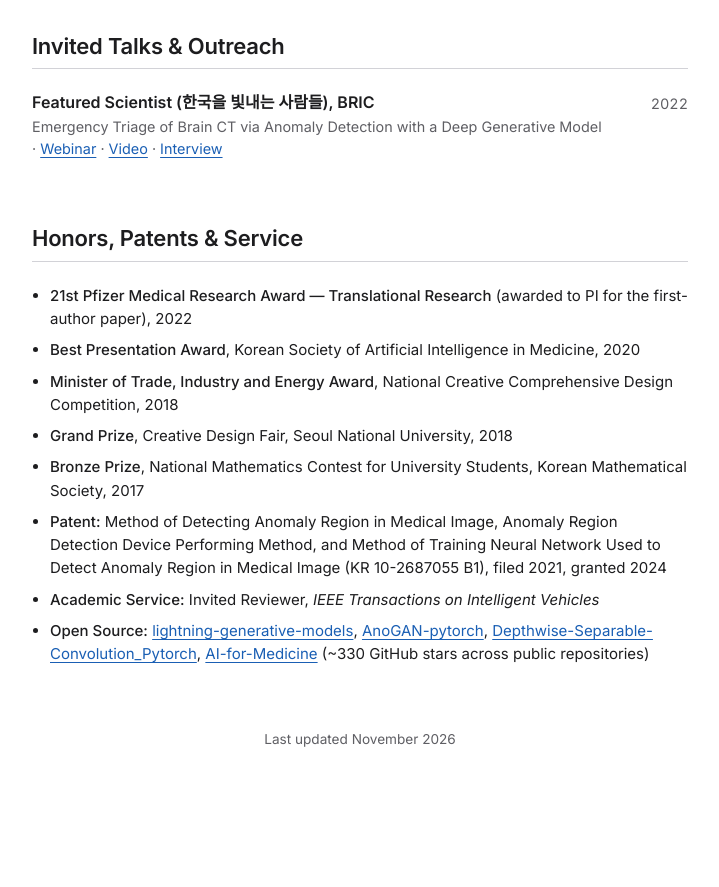
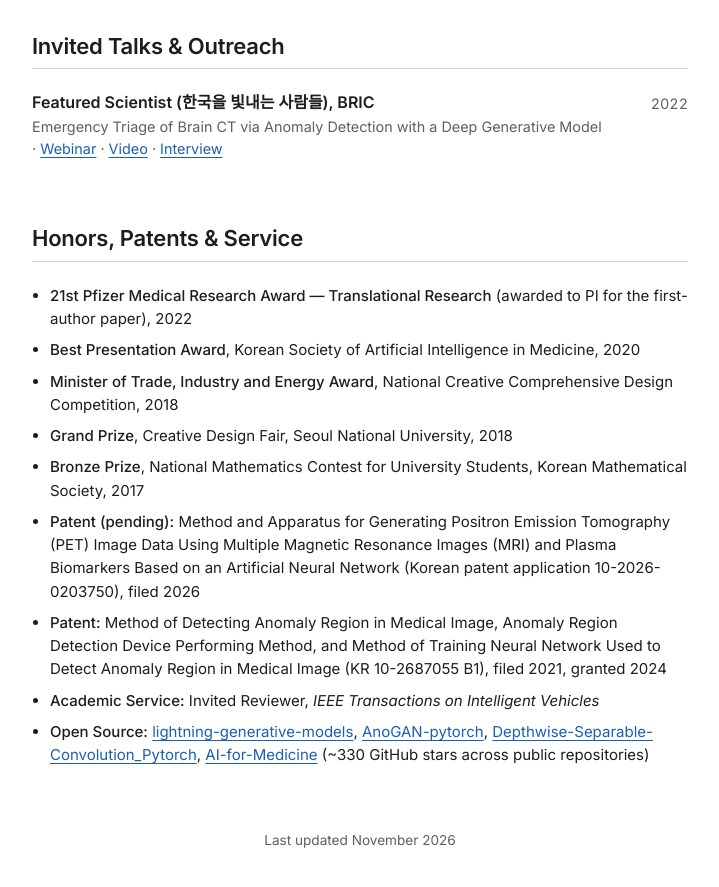
Before and after one commit to seungjunlee96/seungjunlee96.github.io, a Jekyll site: the page built from index.md, in a window 1280 px wide and 900 px high, scrolled down 3061 px. Shown: the top 887 px of the window, without its empty margins (280-999 px from the left). Built offline with Jekyll 4.4.1, drawn with Linux system fonts in a browser that asks for light colours; before the commit the page ends 3860 px from its top, so only the background shows below that; part of the change alters nothing that is shown; some of the changed text lies outside the part shown.

Commit message:
Sync page with the CV: code link, DOIs, pending patent
- npj Digital Medicine: add the code repository link
- Journal and AAIC abstract links now point to DOIs
- AD/PD 2025 listed as a poster
- Add the pending Korean patent application (filed 2026)

Co-Authored-By: Claude Fable 5.2 <noreply@anthropic.com>

```diff
--- a/index.md
+++ b/index.md
@@ -24,9 +24,9 @@ title: ""
 
 <div class="pub">
 <div class="title">Collaborative Generalist–Specialist AI for Safe Worklist Deprioritization of <span class="nw">Non-contrast</span> Brain Computed Tomography</div>
-<div class="authors"><b>Seungjun Lee</b>, W.&nbsp;Paik, G.&nbsp;Kim, W.J.&nbsp;Chung, <span class="nw">G.-S.&nbsp;Hong</span>*, <span class="nw">N.&nbsp;Kim*</span></div>
+<div class="authors"><b>Seungjun Lee</b>, W.&nbsp;Paik, G.&nbsp;Kim, W.J.&nbsp;Chung, <span class="nw">G.-S.&nbsp;Hong</span>, <span class="nw">N.&nbsp;Kim</span></div>
 <div class="venue">npj Digital Medicine, 2026 <span class="badge">First author</span></div>
-<div class="meta"><a href="https://www.nature.com/articles/s41746-026-03447-y">Paper</a></div>
+<div class="meta"><a href="https://www.nature.com/articles/s41746-026-03447-y">Paper</a> · <a href="https://github.com/seungjunlee96/BrainCT-CLIP">Code</a></div>
 </div>
 
 <div class="pub">
@@ -48,14 +48,14 @@ title: ""
 <div class="title">Enhancement of Evaluating Flatfoot on a Weight-Bearing Lateral Radiograph of the Foot with U-Net Based Semantic Segmentation on the Long Axis of Tarsal and Metatarsal Bones in an Active Learning Manner</div>
 <div class="authors">S.M.&nbsp;Ryu, K.&nbsp;Shin, S.W.&nbsp;Shin, <b>Seungjun Lee</b>, <span class="nw">N.&nbsp;Kim</span></div>
 <div class="venue">Computers in Biology and Medicine, 2022</div>
-<div class="meta"><a href="https://www.sciencedirect.com/science/article/abs/pii/S0010482522001925">Paper</a> · <span class="citation-count">21 citations</span></div>
+<div class="meta"><a href="https://doi.org/10.1016/j.compbiomed.2022.105400">Paper</a> · <span class="citation-count">21 citations</span></div>
 </div>
 
 <div class="pub">
 <div class="title">Enhancing Deep Learning-Based Classifiers with Inpainting Anatomical Side Markers (L/R Markers) for Multi-Center Trials</div>
 <div class="authors">K.D.&nbsp;Kim, K.&nbsp;Cho, M.&nbsp;Kim, K.H.&nbsp;Lee, <b>Seungjun Lee</b>, S.M.&nbsp;Lee, K.H.&nbsp;Lee, <span class="nw">N.&nbsp;Kim</span></div>
 <div class="venue">Computer Methods and Programs in Biomedicine, 2022</div>
-<div class="meta"><a href="https://www.sciencedirect.com/science/article/pii/S0169260722000906">Paper</a> · <span class="citation-count">9 citations</span></div>
+<div class="meta"><a href="https://doi.org/10.1016/j.cmpb.2022.106705">Paper</a> · <span class="citation-count">9 citations</span></div>
 </div>
 
 <div class="pub">
@@ -74,12 +74,12 @@ title: ""
 
 <div class="pub talk">
 <div class="title">Predicting Amyloid Burden Using a Masked Multimodal-Multitask Deep Learning Framework with Latent Diffusion-based Synthetic PET</div>
-<div class="venue">AAIC 2025 · Poster · <a href="https://alz.confex.com/alz/2025/meetingapp.cgi/Paper/110185">Abstract</a></div>
+<div class="venue">AAIC 2025 · Poster · <a href="https://doi.org/10.1002/alz70862_110185">Abstract</a></div>
 </div>
 
 <div class="pub talk">
 <div class="title">Predicting Amyloid Burden Without PET Scans: A Multimodal Attention-Based Deep Learning Approach</div>
-<div class="venue">AD/PD 2025, Vienna · Oral &amp; Poster</div>
+<div class="venue">AD/PD 2025, Vienna · Poster</div>
 </div>
 
 <div class="pub talk">
@@ -122,6 +122,7 @@ title: ""
 <li><b>Minister of Trade, Industry and Energy Award</b>, National Creative Comprehensive Design Competition, 2018</li>
 <li><b>Grand Prize</b>, Creative Design Fair, Seoul National University, 2018</li>
 <li><b>Bronze Prize</b>, National Mathematics Contest for University Students, Korean Mathematical Society, 2017</li>
+<li><b>Patent (pending):</b> Method and Apparatus for Generating Positron Emission Tomography (PET) Image Data Using Multiple Magnetic Resonance Images (MRI) and Plasma Biomarkers Based on an Artificial Neural Network (Korean patent application 10-2026-0203750), filed 2026</li>
 <li><b>Patent:</b> Method of Detecting Anomaly Region in Medical Image, Anomaly Region Detection Device Performing Method, and Method of Training Neural Network Used to Detect Anomaly Region in Medical Image (KR 10-2687055 B1), filed 2021, granted 2024</li>
 <li><b>Academic Service:</b> Invited Reviewer, <i>IEEE Transactions on Intelligent Vehicles</i></li>
 <li><b>Open Source:</b> <a href="https://github.com/seungjunlee96/lightning-generative-models">lightning-generative-models</a>, <a href="https://github.com/seungjunlee96/AnoGAN-pytorch">AnoGAN-pytorch</a>, <a href="https://github.com/seungjunlee96/Depthwise-Separable-Convolution_Pytorch">Depthwise-Separable-Convolution_Pytorch</a>, <a href="https://github.com/seungjunlee96/AI-for-Medicine">AI-for-Medicine</a> (~330 GitHub stars across public repositories)</li>
```
